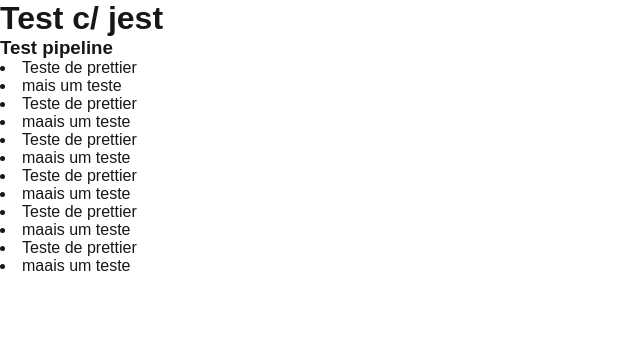
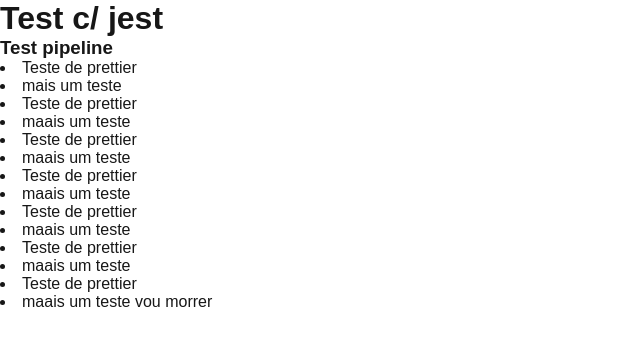
Before and after one commit to Rteixeira22/TDW-02, a Next.js app in the folder tdw-02/: page / in a window 1280 px wide. Shown: the top 346 px of the page, without its empty margins (0-640 px from the left). Built offline with nearby package versions, Linux system fonts and the light colour scheme.

Commit message:
testetsetseset

```diff
--- a/tdw-02/src/pages/index.js
+++ b/tdw-02/src/pages/index.js
@@ -36,7 +36,8 @@
           <li> Teste de prettier</li> <li>maais um teste </li>{" "}
           <li> Teste de prettier</li> <li>maais um teste </li>{" "}
           <li> Teste de prettier</li> <li>maais um teste </li>{" "}
-          <li> Teste de prettier</li> <li>maais um teste </li>
+          <li> Teste de prettier</li> <li>maais um teste </li>{" "}
+          <li> Teste de prettier</li> <li>maais um teste vou morrer </li>
         </main>
         <footer >
 
```
